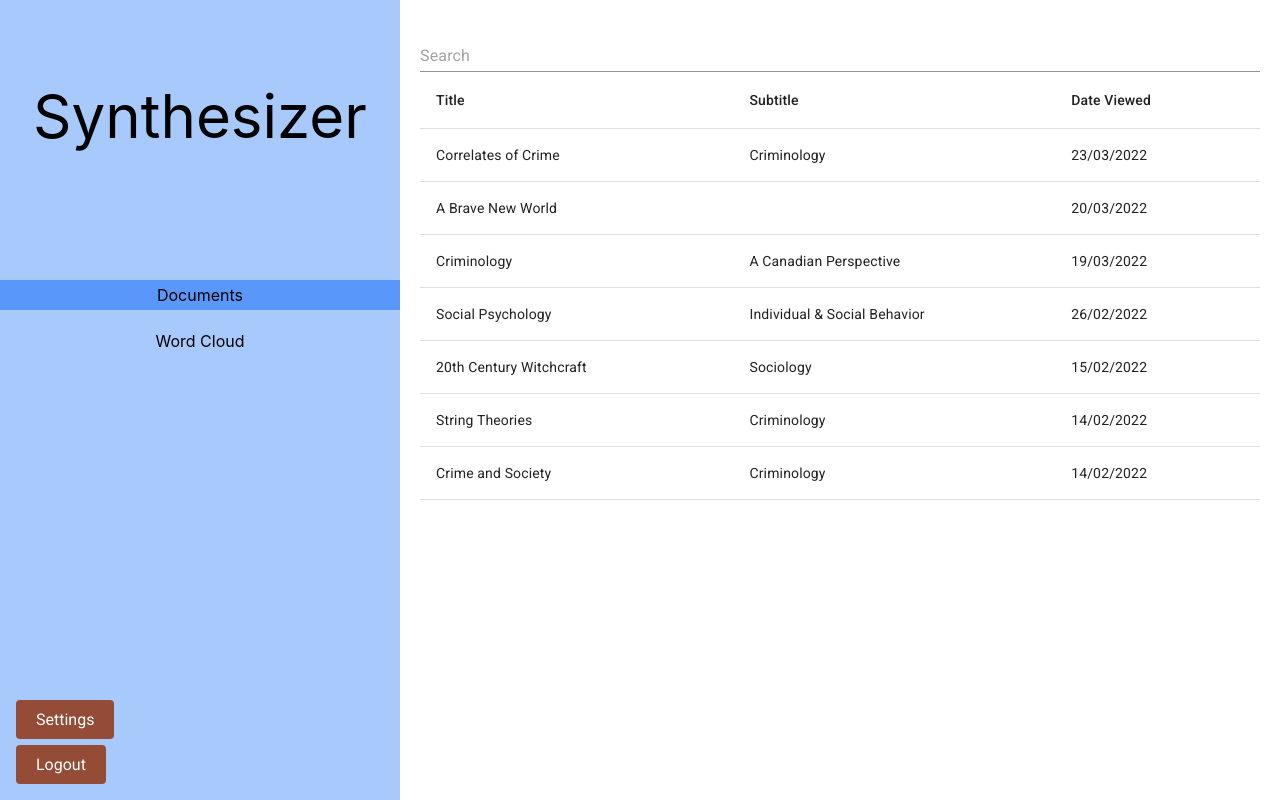
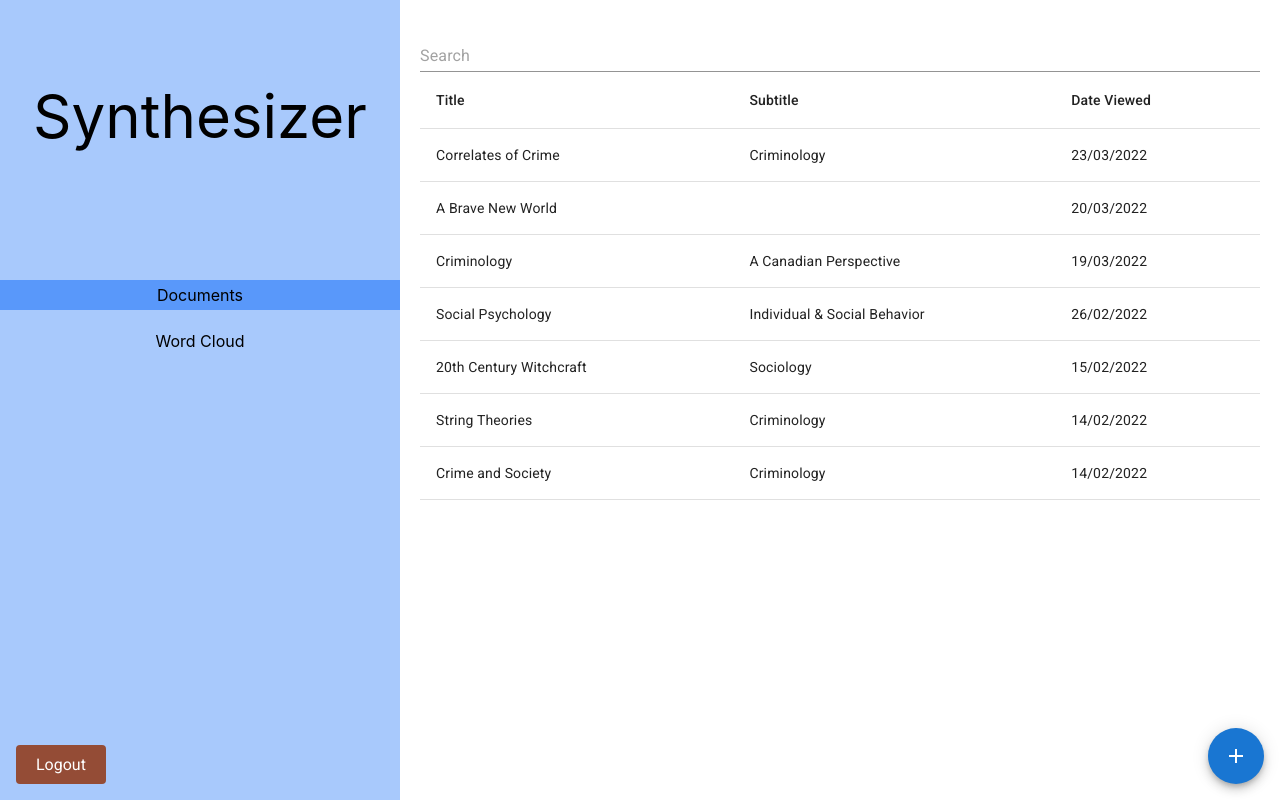
Before and after one commit to UofA-HCI-Course/pjkt3-kangxi11, a React (Create React App) app: page /pjkt3-kangxi11/home in a window 1280 px wide. Built offline with nearby package versions, Linux system fonts and the light colour scheme.

Commit message:
added import speeddial button

```diff
--- a/package.json
+++ b/package.json
@@ -6,6 +6,7 @@
   "dependencies": {
     "@emotion/react": "^11.8.2",
     "@emotion/styled": "^11.8.1",
+    "@mui/icons-material": "^5.5.1",
     "@mui/material": "^5.5.1",
     "@testing-library/jest-dom": "^5.16.2",
     "@testing-library/react": "^12.1.4",
--- a/src/containers/Home/Home.js
+++ b/src/containers/Home/Home.js
@@ -7,6 +7,13 @@
 import TableContainer from '@mui/material/TableContainer';
 import TableHead from '@mui/material/TableHead';
 import TableRow from '@mui/material/TableRow';
+import SpeedDial from '@mui/material/SpeedDial';
+import SpeedDialIcon from '@mui/material/SpeedDialIcon';
+import SpeedDialAction from '@mui/material/SpeedDialAction';
+import FileCopyIcon from '@mui/icons-material/FileCopyOutlined';
+import SaveIcon from '@mui/icons-material/Save';
+import PrintIcon from '@mui/icons-material/Print';
+import ShareIcon from '@mui/icons-material/Share';
 
 import * as go from 'gojs';
 import { ReactDiagram } from 'gojs-react';
@@ -148,6 +155,10 @@
     return diagram;
   }
 
+  const actions = [
+    { icon: <SaveIcon />, name: 'Import' },
+  ];
+
   return (
     <div className="home-root">
       <div className="home-left">
@@ -165,7 +176,7 @@
           Word Cloud
         </div>
         <div>
-          <button className="settings-button" onClick={onSettingsClicked}>Settings</button>
+          {/* <button className="settings-button" onClick={onSettingsClicked}>Settings</button> */}
         </div>
         <div>
           <button className="logout-button" onClick={onLogoutClicked}>Logout</button>
@@ -212,6 +223,20 @@
                       </TableBody>
                     </Table>
                   </TableContainer>
+                  <SpeedDial
+                    ariaLabel="Add New Document"
+                    sx={{ position: 'absolute', bottom: 16, right: 16 }}
+                    icon={<SpeedDialIcon />}
+                  >
+                    {actions.map((action) => (
+                      <SpeedDialAction
+                        key={action.name}
+                        icon={action.icon}
+                        tooltipTitle={action.name}
+                        onClick={onRowClicked}
+                      />
+                    ))}
+                  </SpeedDial>
                 </div>
             : <div>
                 <ReactDiagram
```
Also changed, not shown: 1 other file (tests, documents, lock files or other folders).
